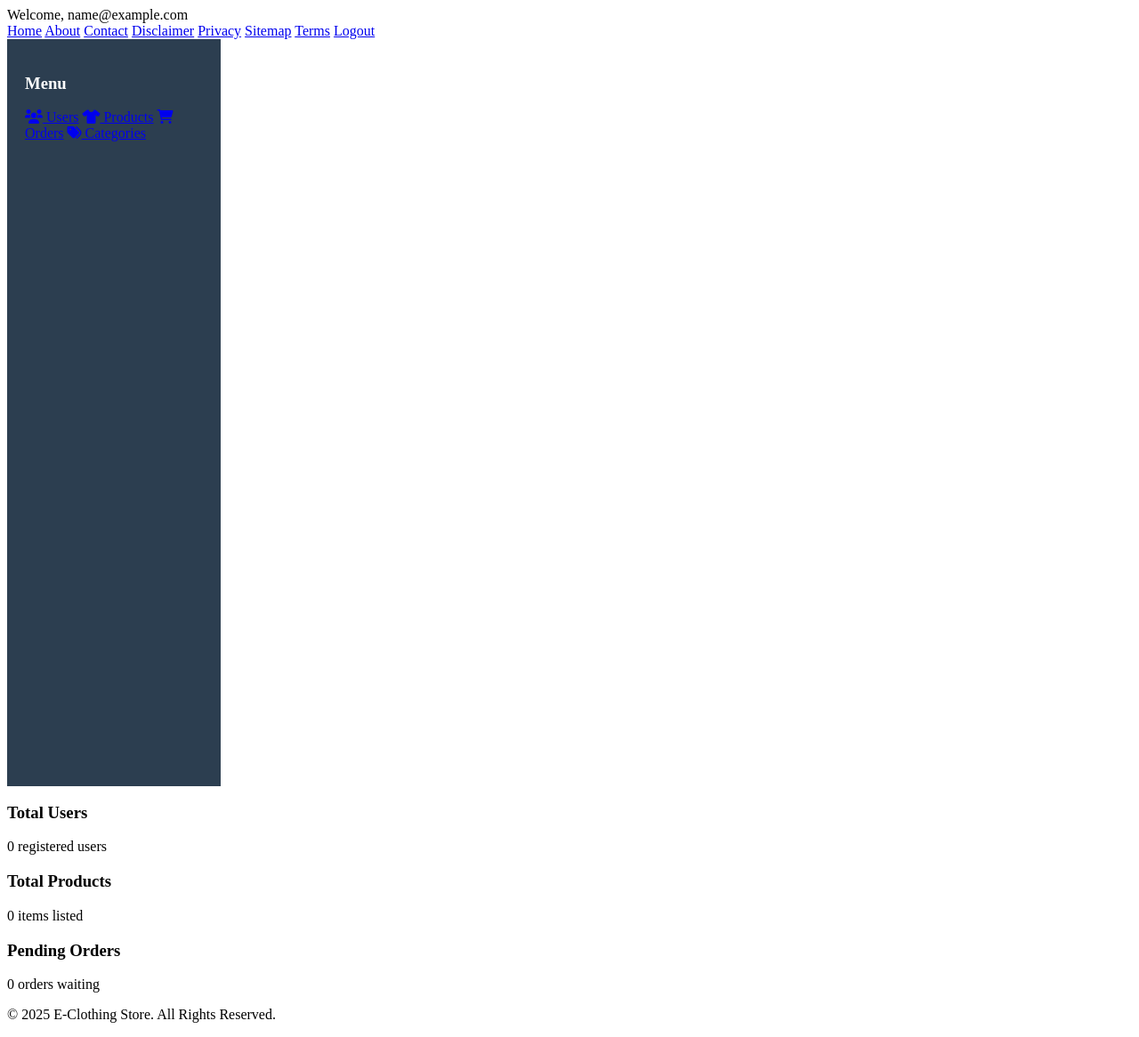
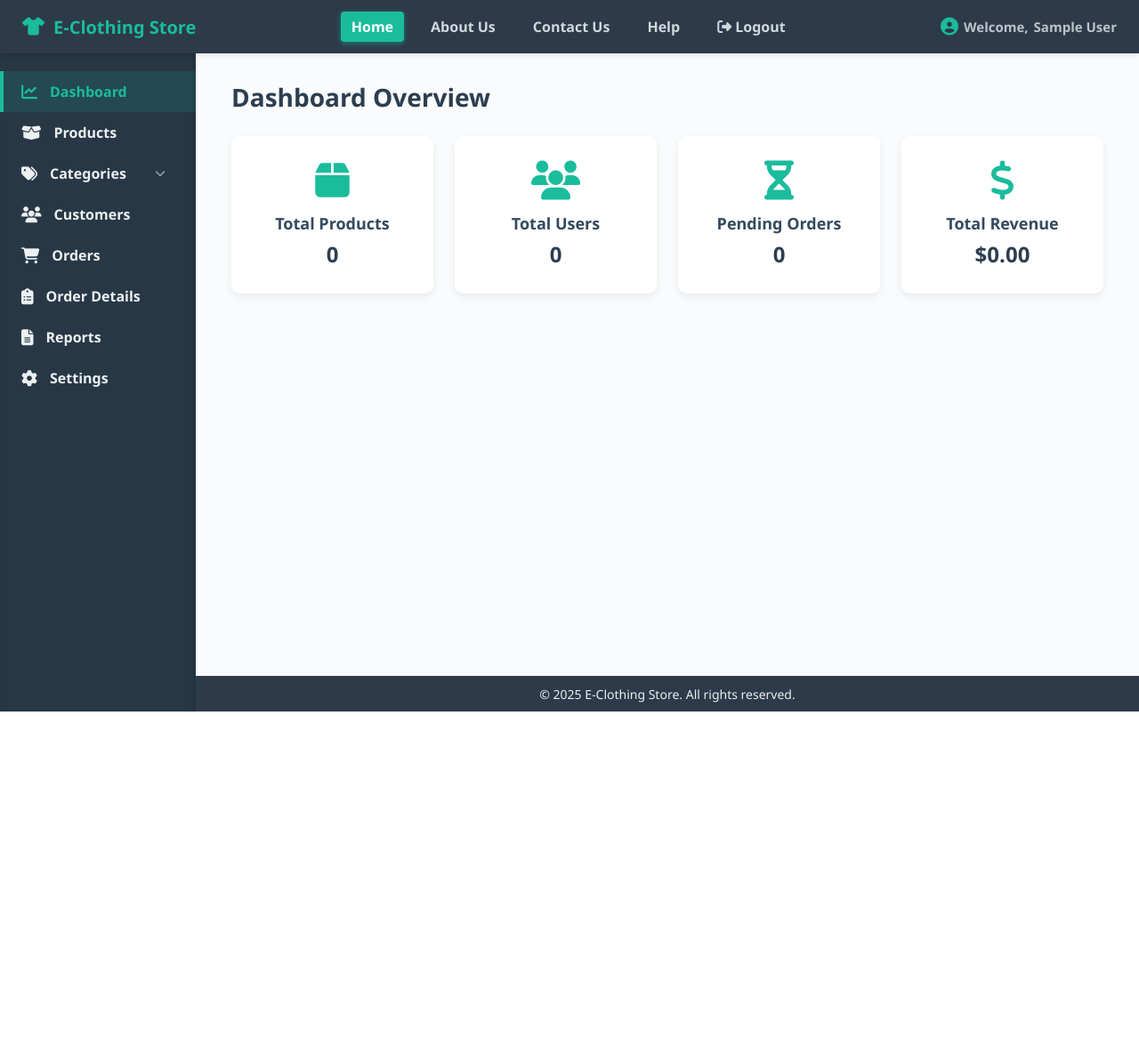
Before and after one commit to DipaBist/ProjectIII-Dipa, a PHP site: page /dashboard.php in a window 1280 px wide. Shown: the whole page at 89% size. After the commit the page ends 800 px from the top, so only its background shows below. Run offline with PHP 8.4, Linux system fonts and the light colour scheme; the visitor is signed in with stand-in values (Sample User, id 1); data that the repository does not hold is empty.

Commit message:
Dashboard with DB,Php & CSS

```diff
--- a/dashboard.css
+++ b/dashboard.css
@@ -1,99 +1,278 @@
-/* * {
-            margin: 0;
-            padding: 0;
-            box-sizing: border-box;
-        }
-        body {
-            font-family: 'Segoe UI', Tahoma, Geneva, Verdana, sans-serif;
-            background-color: #ecf0f1;
-        }
-        .header {
-            background-color: #2c3e50;
-            color: white;
-            padding: 15px 30px;
-            display: flex;
-            justify-content: space-between;
-            align-items: center;
-        }
-        .nav a, .logout {
-            color: white;
-            text-decoration: none;
-            margin-left: 15px;
-            background-color: #34495e;
-            padding: 8px 12px;
-            border-radius: 4px;
-            transition: background 0.3s ease;
-        }
-        .logout:hover, .nav a:hover {
-            background-color: #e74c3c;
-        }
-        .container {
-            display: flex;
-        }
-        .sidebar {
-            width: 220px;
-            background-color: #34495e;
-            min-height: 100vh;
-            color: white;
-            padding: 20px;
-        }
-        .sidebar h3 {
-            margin-bottom: 20px;
-        }
-        .sidebar a {
-            display: block;
-            color: white;
-            padding: 10px 0;
-            text-decoration: none;
-            transition: background 0.3s ease;
-        }
-        .sidebar a:hover {
-            background-color: #2c3e50;
-        }
-        .main {
-            flex: 1;
-            padding: 30px;
-        }
-        .cards {
-            display: flex;
-            gap: 20px;
-            margin-bottom: 30px;
-        }
-        .card {
-            background-color: white;
-            flex: 1;
-            padding: 20px;
-            box-shadow: 0 0 15px rgba(0,0,0,0.1);
-            border-left: 5px solid #3498db;
-            border-radius: 8px;
-        }
-        .card h3 {
-            color: #3498db;
-            margin-bottom: 10px;
-        }
-        .footer {
-            text-align: center;
-            padding: 15px;
-            background-color: #2c3e50;
-            color: white;
-        } */
-
-        .hamburger {
-    font-size: 24px;
-    cursor: pointer;
-    padding: 5px 10px;
-    background-color: #34495e;
-    border-radius: 4px;
+/* Reset */
+* {
+    margin: 0;
+    padding: 0;
+    box-sizing: border-box;
+    font-family: 'Segoe UI', Tahoma, Geneva, Verdana, sans-serif;
 }
 
+/* Body & Layout */
+body {
+    display: flex;
+    min-height: 100vh;
+    background: #f9fbfc; /* lighter and clean */
+}
+
+/* Top Navigation */
+.topnav {
+    position: fixed;
+    top: 0; left: 0; right: 0;
+    height: 60px;
+    background: #2d3a4a; /* darker blue-gray */
+    color: #f1f3f5;
+    display: flex;
+    align-items: center;
+    justify-content: space-between;
+    padding: 0 25px;
+    z-index: 1000;
+    box-shadow: 0 2px 6px rgba(0,0,0,0.1);
+}
+
+.topnav .logo {
+    font-size: 20px;
+    font-weight: 700;
+    display: flex;
+    align-items: center;
+    gap: 10px;
+    color: #1abc9c; /* teal accent */
+}
+
+.topnav nav.topnav-menu {
+    display: flex;
+    gap: 18px;
+}
+
+.topnav nav.topnav-menu a {
+    color: #cfd8dc;
+    text-decoration: none;
+    font-weight: 600;
+    padding: 6px 12px;
+    border-radius: 4px;
+    transition: background 0.15s ease, color 0.15s ease;
+    white-space: nowrap;
+}
+
+.topnav nav.topnav-menu a:hover,
+.topnav nav.topnav-menu a.active {
+    background: #1abc9c;
+    color: white;
+    box-shadow: 0 2px 6px rgba(26, 188, 156, 0.5);
+}
+
+.topnav .welcome-msg {
+    font-weight: 600;
+    font-size: 15px;
+    display: flex;
+    align-items: center;
+    gap: 6px;
+    color: #bdc3c7;
+}
+
+.topnav .welcome-msg i {
+    font-size: 20px;
+    color: #1abc9c;
+}
+
+/* Sidebar */
 .sidebar {
-    width: 200px;
-    background-color: #2c3e50;
+    position: fixed;
+    top: 60px;
+    left: 0;
+    width: 220px;
+    height: calc(100vh - 60px);
+    background: #273746; /* dark slate */
+    color: #ecf0f1;
+    padding-top: 20px;
+    overflow-y: auto;
+    box-shadow: inset -3px 0 5px rgba(0,0,0,0.1);
+}
+
+.sidebar-menu {
+    list-style: none;
+}
+
+.sidebar-menu li {
+    position: relative;
+}
+
+.sidebar-link {
+    display: flex;
+    align-items: center;
+    padding: 12px 20px;
+    color: #ecf0f1;
+    text-decoration: none;
+    font-weight: 600;
+    cursor: pointer;
+    border-left: 4px solid transparent;
+    transition: background 0.15s ease, border-left-color 0.15s ease, color 0.15s ease;
+    user-select: none;
+}
+
+.sidebar-link i {
+    margin-right: 14px;
+    font-size: 18px;
+}
+
+.sidebar-link:hover,
+.sidebar-link.active {
+    background: #1abc9c22; /* very subtle teal background */
+    color: #1abc9c;
+    border-left: 4px solid #1abc9c;
+}
+
+/* Dropdown */
+.dropdown-toggle .fas.fa-chevron-down {
+    margin-left: auto;
+    transition: transform 0.2s ease;
+    font-size: 12px;
+    color: #95a5a6;
+}
+
+.sidebar-menu .dropdown.open > .dropdown-toggle .fas.fa-chevron-down {
+    transform: rotate(180deg);
+    color: #1abc9c;
+}
+
+.dropdown-menu {
+    list-style: none;
+    max-height: 0;
+    overflow: hidden;
+    transition: max-height 0.25s ease;
+    background: #34495e;
+}
+
+.dropdown.open > .dropdown-menu {
+    max-height: 300px;
+}
+
+.dropdown-menu li a {
+    display: block;
+    padding: 9px 40px;
+    color: #b0bec5;
+    text-decoration: none;
+    font-weight: 500;
+    transition: background 0.15s ease, color 0.15s ease;
+}
+
+.dropdown-menu li a:hover {
+    background: #1abc9c44;
     color: white;
-    height: 100vh;
-    padding: 20px;
-    transition: all 0.3s ease;
 }
-.sidebar.hide {
-    margin-left: -220px;
+
+/* Main Content */
+.main-content {
+    margin-left: 220px;
+    padding: 90px 40px 40px 40px;
+    flex-grow: 1;
+    background: #f9fbfc;
+    min-height: calc(100vh - 60px);
 }
+
+.main-content h1 {
+    font-size: 28px;
+    margin-bottom: 25px;
+    color: #2c3e50;
+    user-select: none;
+}
+
+/* Stats boxes */
+.stats-container {
+    display: flex;
+    gap: 24px;
+    flex-wrap: wrap;
+}
+
+.stat-box {
+    background: white;
+    flex: 1 1 220px;
+    border-radius: 10px;
+    padding: 28px 24px;
+    text-align: center;
+    box-shadow: 0 4px 10px rgba(0,0,0,0.07);
+    transition: transform 0.2s ease, box-shadow 0.2s ease;
+    cursor: default;
+    user-select: none;
+}
+
+.stat-box:hover {
+    transform: translateY(-4px);
+    box-shadow: 0 6px 18px rgba(26, 188, 156, 0.3);
+}
+
+.stat-icon {
+    font-size: 44px;
+    margin-bottom: 14px;
+    color: #1abc9c;
+    user-select: none;
+}
+
+.stat-box h3 {
+    font-size: 18px;
+    margin-bottom: 6px;
+    color: #34495e;
+}
+
+.stat-box p {
+    font-size: 24px;
+    font-weight: 700;
+    color: #2c3e50;
+}
+
+/* Scrollbar for sidebar */
+.sidebar::-webkit-scrollbar {
+    width: 6px;
+}
+
+.sidebar::-webkit-scrollbar-thumb {
+    background-color: #1abc9caa;
+    border-radius: 3px;
+}
+
+/* Footer Styling */
+.footer {
+    position: fixed;
+    bottom: 0;
+    left: 220px;
+    right: 0;
+    height: 40px;
+    background-color: #2d3a4a;
+    color: #ecf0f1;
+    display: flex;
+    align-items: center;
+    justify-content: center;
+    font-size: 14px;
+    user-select: none;
+    z-index: 1000;
+}
+
+/* Responsive */
+@media (max-width: 768px) {
+    .sidebar {
+        position: relative;
+        width: 100%;
+        height: auto;
+        max-height: none;
+        box-shadow: none;
+    }
+
+    .main-content {
+        margin-left: 0;
+        padding: 80px 20px 20px 20px;
+    }
+
+    .topnav {
+        flex-wrap: wrap;
+        height: auto;
+        padding: 10px 20px;
+    }
+
+    .topnav-menu {
+        width: 100%;
+        justify-content: center;
+        margin-top: 10px;
+    }
+
+    .footer {
+        left: 0;
+    }
+}
--- a/dashboard.php
+++ b/dashboard.php
@@ -1,78 +1,144 @@
 <?php
 session_start();
+
 if (!isset($_SESSION['email'])) {
     header("Location: Adminlogin.php");
     exit();
 }
 
-function getCount($table, $condition = 1) {
-    $conn = new mysqli("localhost", "root", "", "E_Clothing_Store");
-    if ($conn->connect_error) return "Connection error";
-    $result = $conn->query("SELECT COUNT(*) as count FROM $table WHERE $condition");
-    $row = $result->fetch_assoc();
-    return $row['count'];
+$con = mysqli_connect("localhost", "root", "", "E_Clothing_Store");
+if (!$con) {
+    die("Database connection failed: " . mysqli_connect_error());
 }
+
+// Dashboard Stats
+$res = mysqli_query($con, "SELECT COUNT(*) AS total FROM product");
+$totalProducts = mysqli_fetch_assoc($res)['total'] ?? 0;
+
+$res = mysqli_query($con, "SELECT COUNT(*) AS total FROM user WHERE deleted_at IS NULL");
+$totalUsers = mysqli_fetch_assoc($res)['total'] ?? 0;
+
+$res = mysqli_query($con, "SELECT COUNT(*) AS total FROM `orders` WHERE order_status='pending'");
+$pendingOrders = mysqli_fetch_assoc($res)['total'] ?? 0;
+
+$res = mysqli_query($con, "SELECT SUM(total) AS total FROM orderdetail");
+$totalRevenue = mysqli_fetch_assoc($res)['total'] ?? 0;
+
+$adminName = $_SESSION['admin_name'] ?? $_SESSION['email'];
 ?>
 <!DOCTYPE html>
 <html lang="en">
 <head>
-    <meta charset="UTF-8">
-    <meta name="viewport" content="width=device-width, initial-scale=1.0">
-    <title>Admin Dashboard</title>
-    <link rel="stylesheet" href="dashboard.css">
-    <link rel="stylesheet" href="https://cdnjs.cloudflare.com/ajax/libs/font-awesome/6.0.0-beta3/css/all.min.css">
+    <meta charset="UTF-8" />
+    <title>E-Clothing Store Admin Dashboard</title>
+    <meta name="viewport" content="width=device-width, initial-scale=1" />
+    <link rel="stylesheet" href="https://cdnjs.cloudflare.com/ajax/libs/font-awesome/6.4.0/css/all.min.css" />
+    <link rel="stylesheet" href="dashboard.css" />
 </head>
 <body>
-    <div class="header">
-        <div class="profile">Welcome, <?php echo $_SESSION['email']; ?></div>
-        <div class="nav">
-            <a href="#">Home</a>
-            <a href="#">About</a>
-            <a href="#">Contact</a>
-            <a href="#">Disclaimer</a>
-            <a href="#">Privacy</a>
-            <a href="#">Sitemap</a>
-            <a href="#">Terms</a>
-            <a class="logout" href="logout.php">Logout</a>
+    <!-- Top Navigation -->
+    <header class="topnav">
+        <div class="logo">
+            <i class="fas fa-tshirt"></i> E-Clothing Store
         </div>
-    </div>
+        <nav class="topnav-menu">
+            <a href="#" class="nav-link active">Home</a>
+            <a href="#" class="nav-link">About Us</a>
+            <a href="#" class="nav-link">Contact Us</a>
+            <a href="#" class="nav-link">Help</a>
+            <a href="Logout.php" class="nav-link logout-link"><i class="fas fa-sign-out-alt"></i> Logout</a>
+        </nav>
+        <div class="welcome-msg">
+            <i class="fas fa-user-circle"></i> Welcome, <strong><?php echo htmlspecialchars($adminName); ?></strong>
+        </div>
+    </header>
 
-    <div class="container">
-        <div class="sidebar" id="sidebar">
-            <h3>Menu</h3>
-            <a href="#"><i class="fas fa-users"></i> Users</a>
-            <a href="#"><i class="fas fa-tshirt"></i> Products</a>
-            <a href="#"><i class="fas fa-shopping-cart"></i> Orders</a>
-            <a href="#"><i class="fas fa-tags"></i> Categories</a>
-        </div>
+    <!-- Sidebar -->
+    <aside class="sidebar">
+        <ul class="sidebar-menu">
+            <li><a href="#" class="sidebar-link active"><i class="fas fa-chart-line"></i> Dashboard</a></li>
 
-        <div class="main">
-            <div class="cards">
-                <div class="card">
-                    <h3>Total Users</h3>
-                    <p><?php echo getCount('User'); ?> registered users</p>
-                </div>
-                <div class="card">
-                    <h3>Total Products</h3>
-                    <p><?php echo getCount('Product'); ?> items listed</p>
-                </div>
-                <div class="card">
-                    <h3>Pending Orders</h3>
-                    <p><?php echo getCount("Orders", "Order_Status='pending'"); ?> orders waiting</p>
-                </div>
+            <!-- Products as a standalone link (no dropdown) -->
+            <li><a href="#" class="sidebar-link"><i class="fas fa-box-open"></i> Products</a></li>
+
+            <!-- Categories with dropdown -->
+            <li class="dropdown">
+                <a href="#" class="sidebar-link dropdown-toggle">
+                    <i class="fas fa-tags"></i> Categories <i class="fas fa-chevron-down"></i>
+                </a>
+                <ul class="dropdown-menu">
+                    <li><a href="#" class="sidebar-sublink">Men</a></li>
+                    <li><a href="#" class="sidebar-sublink">Women</a></li>
+                    <li><a href="#" class="sidebar-sublink">Babies</a></li>
+                </ul>
+            </li>
+
+            <li><a href="#" class="sidebar-link"><i class="fas fa-users"></i> Customers</a></li>
+            <li><a href="#" class="sidebar-link"><i class="fas fa-shopping-cart"></i> Orders</a></li>
+            <li><a href="#" class="sidebar-link"><i class="fas fa-clipboard-list"></i> Order Details</a></li>
+            <li><a href="#" class="sidebar-link"><i class="fas fa-file-alt"></i> Reports</a></li>
+            <li><a href="#" class="sidebar-link"><i class="fas fa-cog"></i> Settings</a></li>
+        </ul>
+    </aside>
+
+    <!-- Main Content -->
+    <main class="main-content">
+        <h1>Dashboard Overview</h1>
+
+        <div class="stats-container">
+            <div class="stat-box">
+                <i class="fas fa-box stat-icon"></i>
+                <h3>Total Products</h3>
+                <p><?php echo $totalProducts; ?></p>
+            </div>
+            <div class="stat-box">
+                <i class="fas fa-users stat-icon"></i>
+                <h3>Total Users</h3>
+                <p><?php echo $totalUsers; ?></p>
+            </div>
+            <div class="stat-box">
+                <i class="fas fa-hourglass-half stat-icon"></i>
+                <h3>Pending Orders</h3>
+                <p><?php echo $pendingOrders; ?></p>
+            </div>
+            <div class="stat-box">
+                <i class="fas fa-dollar-sign stat-icon"></i>
+                <h3>Total Revenue</h3>
+                <p>$<?php echo number_format($totalRevenue, 2); ?></p>
             </div>
         </div>
-    </div>
+    </main>
 
-    <div class="footer">
-        <p>&copy; 2025 E-Clothing Store. All Rights Reserved.</p>
-    </div>
+    <!-- Footer -->
+    <footer class="footer">
+        <p>© 2025 E-Clothing Store. All rights reserved.</p>
+    </footer>
+
+    <!-- Scripts -->
     <script>
-    function toggleSidebar() {
-        const sidebar = document.getElementById('sidebar');
-        sidebar.classList.toggle('hide');
-    }
-</script>
+        // Dropdown toggle for categories
+        document.querySelectorAll('.dropdown-toggle').forEach(function(el) {
+            el.addEventListener('click', function(e) {
+                e.preventDefault();
+                this.parentElement.classList.toggle('open');
+            });
+        });
 
+        // Sidebar link active state toggle
+        document.querySelectorAll('.sidebar-link').forEach(function(link) {
+            link.addEventListener('click', function() {
+                document.querySelectorAll('.sidebar-link').forEach(el => el.classList.remove('active'));
+                this.classList.add('active');
+            });
+        });
+
+        // Topnav menu active state toggle
+        document.querySelectorAll('.topnav-menu .nav-link').forEach(function(link) {
+            link.addEventListener('click', function() {
+                document.querySelectorAll('.topnav-menu .nav-link').forEach(el => el.classList.remove('active'));
+                this.classList.add('active');
+            });
+        });
+    </script>
 </body>
 </html>
```
